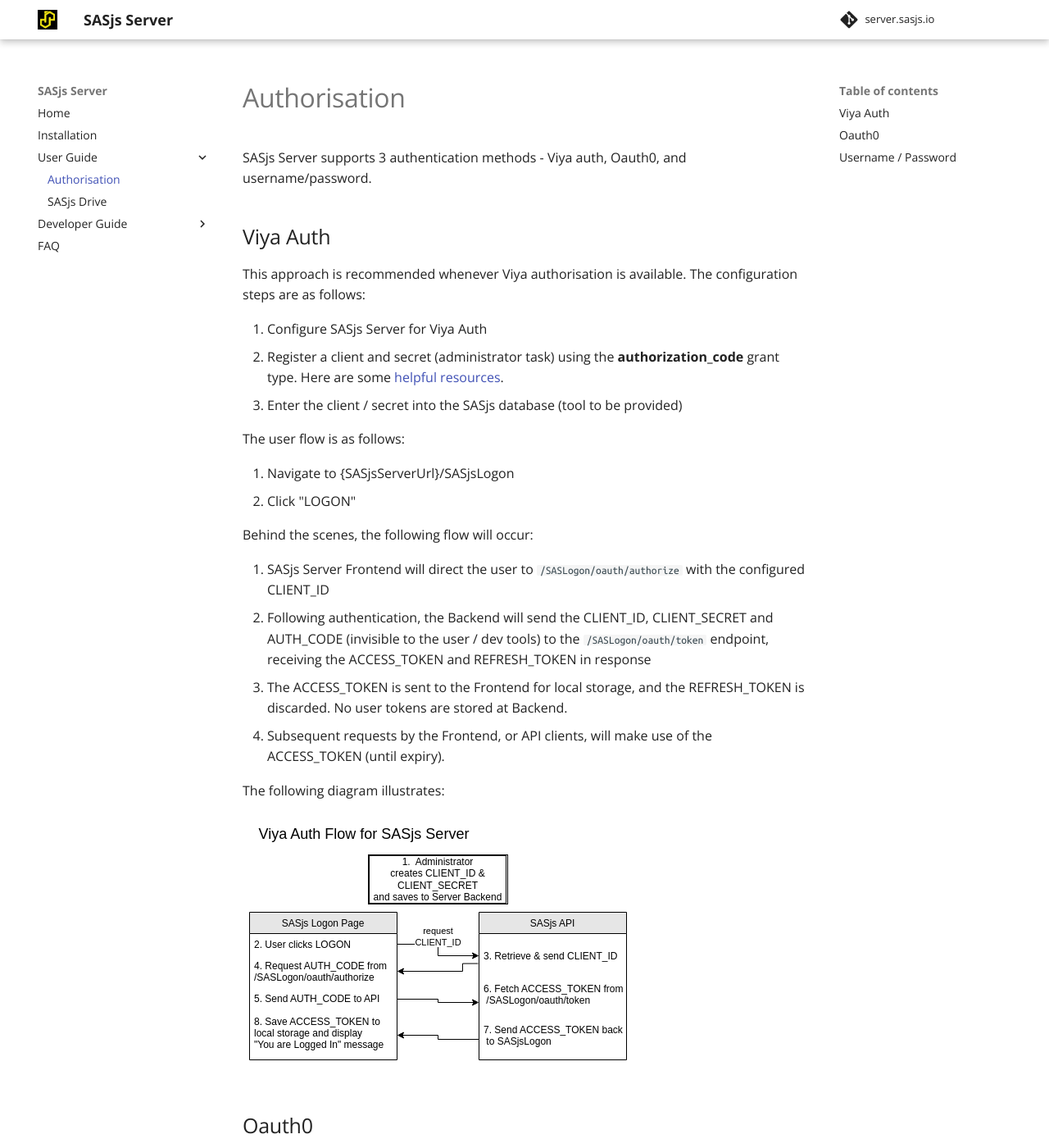
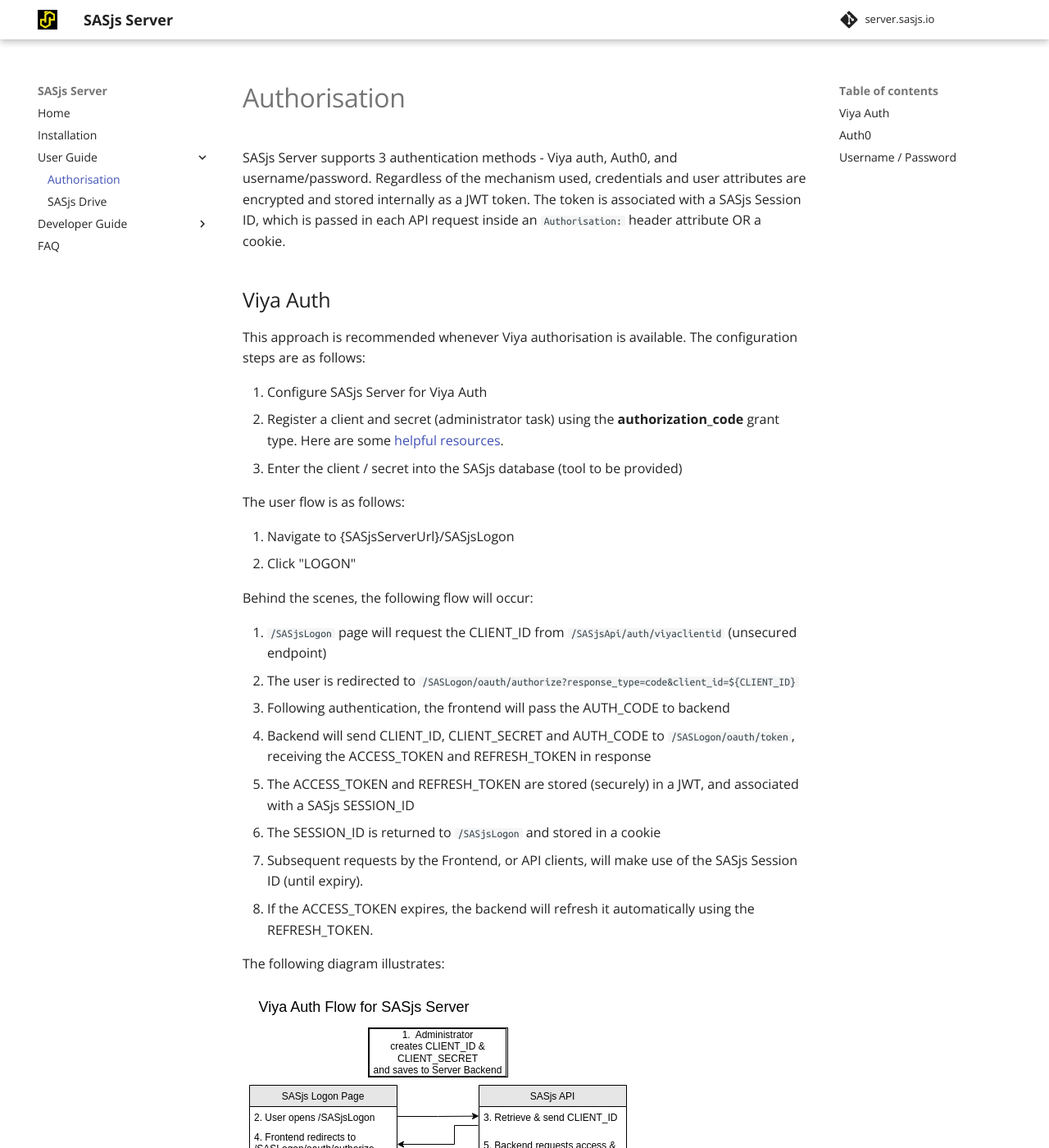
Before and after one commit to sasjs/server.sasjs.io, an MkDocs documentation site: the page built from docs/auth.md, in a window 1280 px wide and 1400 px high. Shown: the whole window at 82% size. Built offline with MkDocs 1.6.1 and Material for MkDocs 9.7.7, drawn with Linux system fonts in a browser that asks for light colours; some of the changed text lies outside the part shown.

Commit message:
chore: automated commit

```diff
--- a/docs/auth.md
+++ b/docs/auth.md
@@ -1,6 +1,6 @@
 # Authorisation
 
-SASjs Server supports 3 authentication methods - Viya auth, Oauth0, and username/password.
+SASjs Server supports 3 authentication methods - Viya auth, Auth0, and username/password.  Regardless of the mechanism used, credentials and user attributes are encrypted and stored internally as a JWT token. The token is associated with a SASjs Session ID, which is passed in each API request inside an `Authorisation:` header attribute OR a cookie.
 
 ## Viya Auth
 This approach is recommended whenever Viya authorisation is available. The configuration steps are as follows:
@@ -16,18 +16,22 @@
 
 Behind the scenes, the following flow will occur:
 
-1. SASjs Server Frontend will direct the user to `/SASLogon/oauth/authorize` with the configured CLIENT_ID
-2. Following authentication, the Backend will send the CLIENT_ID, CLIENT_SECRET and AUTH_CODE (invisible to the user / dev tools) to the `/SASLogon/oauth/token` endpoint, receiving the ACCESS_TOKEN and REFRESH_TOKEN in response
-3. The ACCESS_TOKEN is sent to the Frontend for local storage, and the REFRESH_TOKEN is discarded.  No user tokens are stored at Backend.
-4. Subsequent requests by the Frontend, or API clients, will make use of the ACCESS_TOKEN (until expiry).
+1. `/SASjsLogon` page will request the CLIENT_ID from `/SASjsApi/auth/viyaclientid` (unsecured endpoint)
+2. The user is redirected to `/SASLogon/oauth/authorize?response_type=code&client_id=${CLIENT_ID}`
+3. Following authentication, the frontend will pass the AUTH_CODE to backend
+4. Backend will send CLIENT_ID, CLIENT_SECRET and AUTH_CODE to `/SASLogon/oauth/token`, receiving the ACCESS_TOKEN and REFRESH_TOKEN in response
+5. The ACCESS_TOKEN and REFRESH_TOKEN are stored (securely) in a JWT, and associated with a SASjs SESSION_ID
+6. The SESSION_ID is returned to `/SASjsLogon` and stored in a cookie
+7. Subsequent requests by the Frontend, or API clients, will make use of the SASjs Session ID (until expiry).
+8. If the ACCESS_TOKEN expires, the backend will refresh it automatically using the REFRESH_TOKEN.
 
 The following diagram illustrates:
 
 ![viya flow](draw.io/viyaflow.svg)
 
-## Oauth0
+## Auth0
 
-Oauth0 is a third party authentication provider, which supports all major authentication methods - such as SAML, SSO, LDAP, Social Media, etc etc.
+Auth0 is a third party authentication provider, which supports all major authentication methods - such as SAML, SSO, LDAP, Social Logins, etc etc.
 
 ## Username / Password
 This authentication mode is recommended for Desktop Apps (running SAS locally), or - for server deploys - where there is no Viya, no internet acecss, or no appetite for Oauth0.
```
Also changed, not shown: docs/draw.io/viyaflow.svg, 1 other file.
